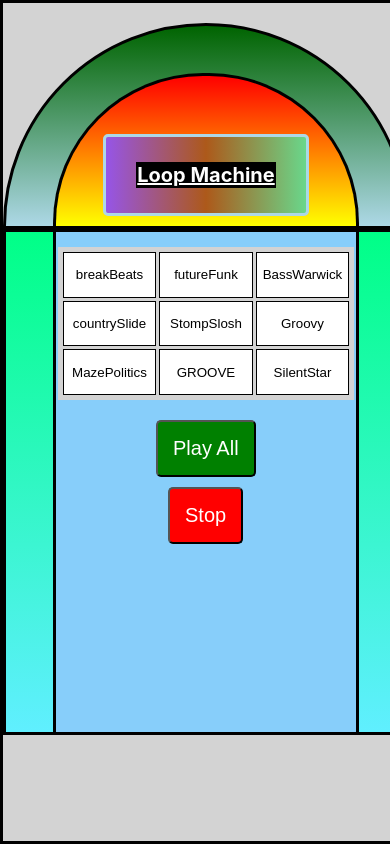
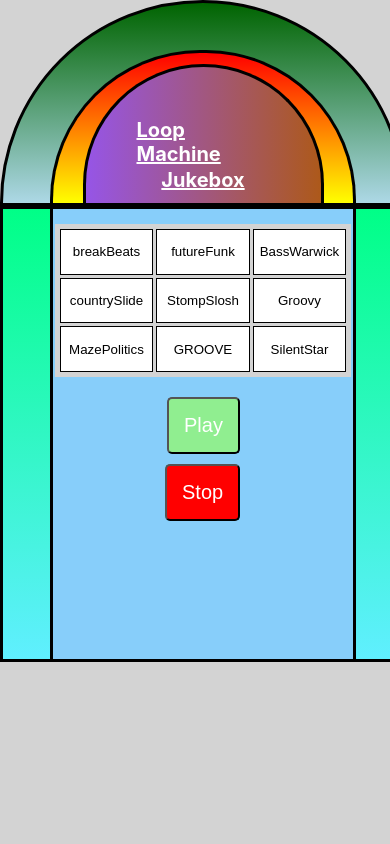
Before and after one commit to idomand/jukebox, a React (Create React App) app: page / in a window 390 px wide. Shown: the top 844 px of the page. Built offline with nearby package versions, Linux system fonts and the light colour scheme; no server answers.

Commit message:
better responsive design

```diff
--- a/public/index.html
+++ b/public/index.html
@@ -24,7 +24,7 @@
       work correctly both with client-side routing and a non-root public URL.
       Learn how to configure a non-root public URL by running `npm run build`.
     -->
-    <title>React App</title>
+    <title>Loop Machine</title>
   </head>
   <body>
     <noscript>You need to enable JavaScript to run this app.</noscript>
--- a/src/components/JukeboxWrapper.jsx
+++ b/src/components/JukeboxWrapper.jsx
@@ -13,10 +13,10 @@ const ScreenWrapper = styled.section`
 
 const Wrapper = styled.div`
   background-color: lightgrey;
-  border: solid;
   grid-column: 2/3;
   @media (max-width: 650px) {
     grid-column: 1/2;
+    height: 100%;
   }
 `;
 
@@ -26,6 +26,9 @@ const Inner = styled.div`
   align-items: center;
   height: inherit;
   flex-direction: column;
+  @media (max-width: 650px) {
+    justify-content: flex-start;
+  }
 `;
 const JukeboxHead = styled.div`
   display: flex;
@@ -38,7 +41,11 @@ const JukeboxHead = styled.div`
   margin-top: 20px;
   border-top-left-radius: 250px;
   border-top-right-radius: 250px;
-  background-image: linear-gradient(darkgreen, lightblue); ;
+  background-image: linear-gradient(darkgreen, lightblue);
+
+  @media (max-width: 650px) {
+    margin-top: 0;
+  }
 `;
 
 const JukeboxHeadTop = styled.div`
@@ -58,7 +65,7 @@ const JukeboxBody = styled.div`
   align-self: center;
   justify-self: center;
   border: solid;
-  height: 500px;
+  height: 450px;
   width: 400px;
   display: grid;
   grid-template-columns: 47px 1fr 47px;
@@ -79,22 +86,26 @@ const ButtonWrapper = styled.div`
 const ColoredScreen = styled.div`
   color: white;
   background-color: black;
-  border: solid lightblue;
-  margin-bottom: 10px;
-  padding: 25px;
-  border-radius: 5px;
+  border: solid black;
+  border-bottom: none;
+  padding: 50px;
+  padding-bottom: 10px;
   font-weight: bolder;
   font-size: 20px;
   background-image: ${(props) =>
-    `linear-gradient(to right, ${props.colorOne},${props.colorTwo},${props.colorThree})`};
-  width: 150px;
+    `linear-gradient(to right, ${props.colorOne},${props.colorTwo})`};
+  transform: 0.5s;
+  width: 135px;
   display: flex;
+  flex-direction: column;
+  align-items: center;
   justify-content: center;
+  border-top-left-radius: 150px;
+  border-top-right-radius: 150px;
 `;
-
-const SongNameWrapper = styled.div`
+const ScreenText = styled.p`
+  margin: 0;
   color: white;
-  background-color: black;
   padding: 1px;
   text-decoration: underline;
 `;
@@ -103,7 +114,6 @@ export default function JukeboxWrapper() {
   const [song, setSong] = useState("Loop Machine");
   const [randomColor1, setRandomColor1] = useState("blue ");
   const [randomColor2, setRandomColor2] = useState("yellow");
-  const [randomColor3, setRandomColor3] = useState(" red");
 
   const changeSongName = (value) => {
     setSong(value);
@@ -116,9 +126,6 @@ export default function JukeboxWrapper() {
     let randomColorNumber2 = Math.floor(Math.random() * 16777215).toString(16);
     let randomColor2 = `#${randomColorNumber2}`;
     setRandomColor2(randomColor2);
-    let randomColorNumber3 = Math.floor(Math.random() * 16777215).toString(16);
-    let randomColor3 = `#${randomColorNumber3}`;
-    setRandomColor3(randomColor3);
   }, [song]);
 
   return (
@@ -127,12 +134,9 @@ export default function JukeboxWrapper() {
         <Inner>
           <JukeboxHead>
             <JukeboxHeadTop>
-              <ColoredScreen
-                colorOne={randomColor1}
-                colorTwo={randomColor2}
-                colorThree={randomColor3}
-              >
-                <SongNameWrapper>{song}</SongNameWrapper>
+              <ColoredScreen colorOne={randomColor1} colorTwo={randomColor2}>
+                <ScreenText>{song}</ScreenText>
+                <ScreenText>Jukebox</ScreenText>
               </ColoredScreen>
             </JukeboxHeadTop>
           </JukeboxHead>
--- a/src/components/PadWrapper.jsx
+++ b/src/components/PadWrapper.jsx
@@ -42,12 +42,12 @@ export const Button = styled.button`
   }
 `;
 
-const PlayAllButton = styled(Button)`
-  background-color: green;
+const StopButton = styled(Button)`
+  background-color: red;
 `;
 
-const StopButton = styled(Button)`
-  background-color: red;
+const PlayButton = styled(Button)`
+  background-color: lightgreen;
 `;
 
 const Pad = styled.button`
@@ -125,10 +125,6 @@ export default function PadWrapper({ changeSongName }) {
         return [...playlistArray, clip];
       });
     }
-    /*     if (playlistArray.length !== 0) {
-      playMusicFromPlaylist();
-    }
- */
   };
 
   const smallStopMusic = () => {
@@ -145,16 +141,17 @@ export default function PadWrapper({ changeSongName }) {
     setPlaylistArray([]);
   };
 
-  const playAll = () => {
+  const playMusic = () => {
     console.log("play all");
     playMusicFromPlaylist();
   };
+
   return (
     <>
       <Wrapper>{renderPads()}</Wrapper>
       <ButtonDiv>
         <div>
-          <PlayAllButton onClick={playAll}>Play All</PlayAllButton>
+          <PlayButton onClick={playMusic}>Play </PlayButton>
         </div>
         <div>
           <StopButton onClick={bigStopMusic}>Stop</StopButton>
```
Also changed, not shown: src/components/backup.js (deleted, +0 -180 lines), 1 other file (tests, documents, lock files or other folders).
